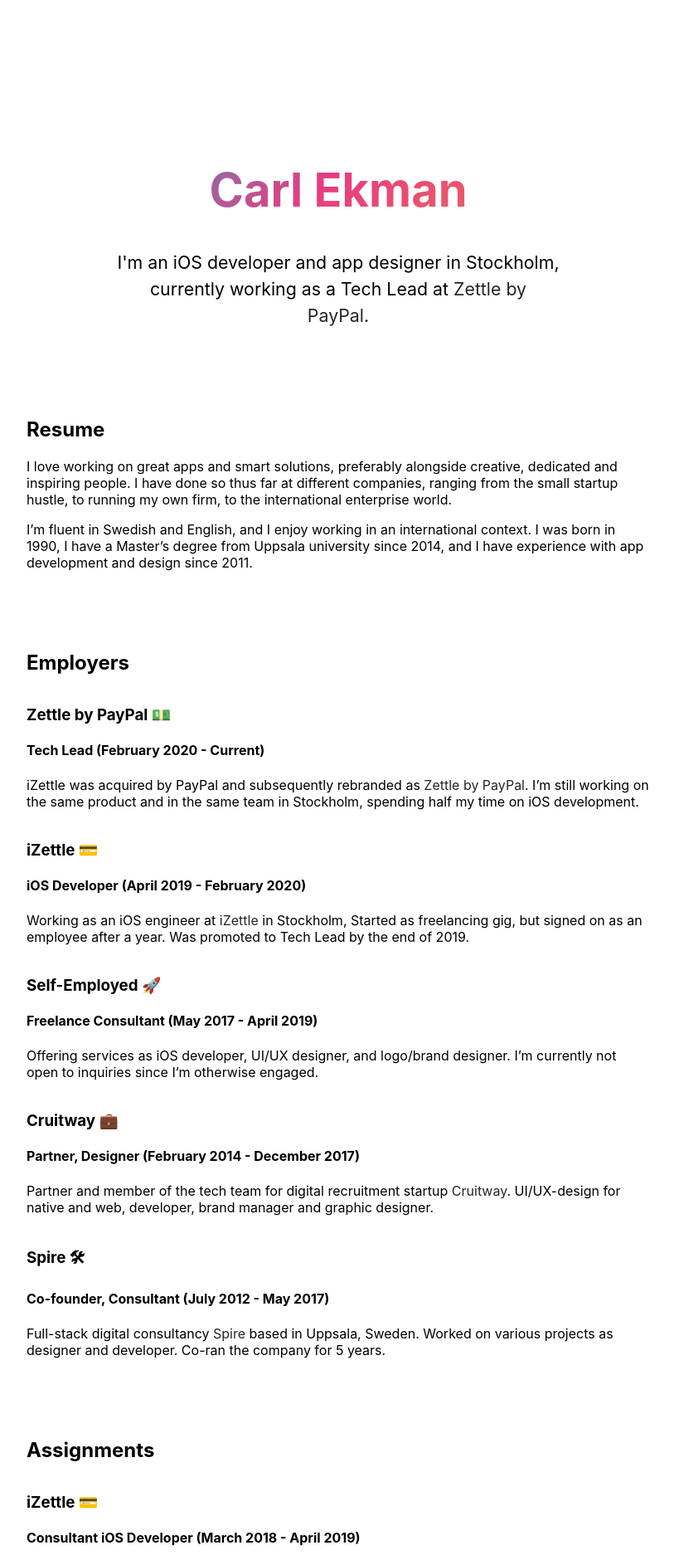
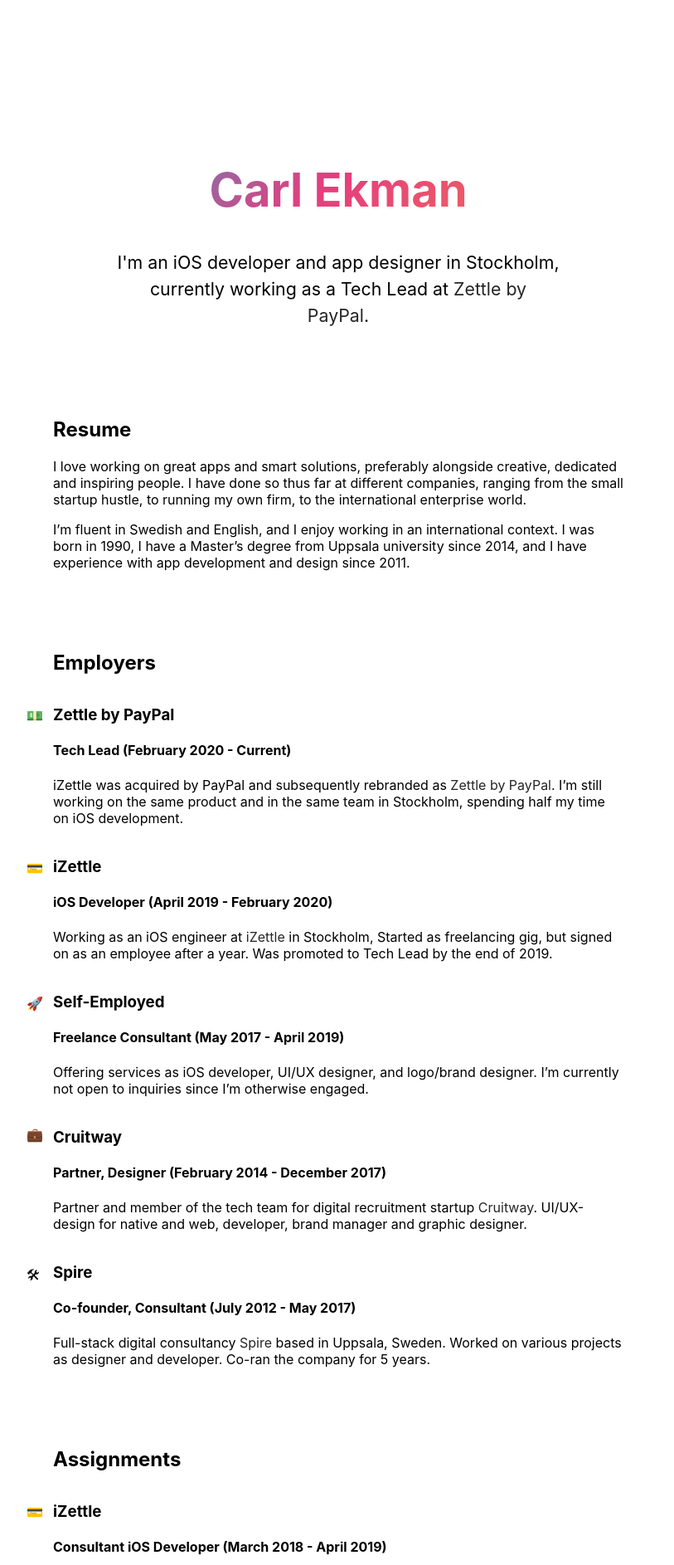
Before and after one commit to CarlEkman/CarlEkman.github.io, a Jekyll site: the page built from resume.md, in a window 1280 px wide. Shown: the top 1886 px of the page at 83% size, without its empty margins (232-1045 px from the left). Built offline with Jekyll 4.4.1, drawn with Linux system fonts in a browser that asks for light colours; some of the changed text lies outside the part shown.

Commit message:
Move emojis to margin in resume

```diff
--- a/_sass/no-theme.scss
+++ b/_sass/no-theme.scss
@@ -24,6 +24,10 @@ footer {
   max-width: 30em;
   text-align: center;
   color: gray;
+}
+
+section {
+  margin: 0 2em;
 }
 
 .signature {
--- a/resume.md
+++ b/resume.md
@@ -12,50 +12,77 @@ I’m fluent in Swedish and English, and I enjoy working in an international con
 
 ## Employers
 
-### Zettle by PayPal 💵
+💵
+{: style="float: left; margin: 1.2em 0 0 -2em;"}
+
+### Zettle by PayPal
 #### Tech Lead (February 2020 - Current)
 iZettle was acquired by PayPal and subsequently rebranded as [Zettle by PayPal](http://www.zettle.com).
 I'm still working on the same product and in the same team in Stockholm, spending half my time on iOS development.
 
-### iZettle 💳
+💳
+{: style="float: left; margin: 1.5em 0 0 -2em;"}
+
+### iZettle
 #### iOS Developer (April 2019 - February 2020)
 Working as an iOS engineer at [iZettle](http://www.izettle.com) in Stockholm, Started as freelancing gig, but signed on as an employee after a year.
 Was promoted to Tech Lead by the end of 2019.
 
-### Self-Employed 🚀
+🚀
+{: style="float: left; margin: 1.5em 0 0 -2em;"}
+
+### Self-Employed
 #### Freelance Consultant (May 2017 - April 2019)
 Offering services as iOS developer, UI/UX designer, and logo/brand designer.
 I'm currently not open to inquiries since I'm otherwise engaged.
 
-### Cruitway 💼
+💼
+{: style="float: left; margin: 1.2em 0 0 -2em;"}
+
+### Cruitway
 #### Partner, Designer (February 2014 - December 2017)
 Partner and member of the tech team for digital recruitment startup [Cruitway](http://www.cruitway.com). UI/UX-design for native and web, developer, brand manager and graphic designer.
 
-### Spire 🛠
+🛠
+{: style="float: left; margin: 1.5em 0 0 -2em;"}
+
+### Spire
 #### Co-founder, Consultant (July 2012 - May 2017)
 Full-stack digital consultancy [Spire](http://www.spire.se) based in Uppsala, Sweden. Worked on various projects as designer and developer. Co-ran the company for 5 years.
 
 
 ## Assignments
 
-### iZettle 💳
+💳
+{: style="float: left; margin: 1.2em 0 0 -2em;"}
+
+### iZettle
 #### Consultant iOS Developer (March 2018 - April 2019)
 I started my consultant assignment as an iOS engineer at iZettle in March of 2018, and after 13 months I accepted an offer to join the force as an employee. In late 2019 I was promoted to Tech Lead.
 
-### Santander Consumer Bank 🏦
+🏦
+{: style="float: left; margin: 1.5em 0 0 -2em;"}
+
+### Santander Consumer Bank
 #### Consultant iOS Developer (August 2017 - February 2018)
 Assigned to two undisclosed projects as an iOS resource at Santander Consumer Bank in Solna.
 Worked with Swift in a small agile team in a large, corporate environment.
 This was an assignment through the consultancy [Consid](https://consid.se) as a sub-contractor.
 
-### PostNord 📦
+📦
+{: style="float: left; margin: 1.5em 0 0 -2em;"}
+
+### PostNord
 #### Consultant iOS Developer (November 2016 - June 2017)
 Worked with creative agency [Bontouch](http://bontouch.com) in Stockholm, as a sub-contractor part of their mobile team developing the mobile apps for [PostNord](https://postnord.se). Development both in Objective-C and Swift.
 
 
 ## Education
 
-### Uppsala university 🏫
+🏫
+{: style="float: left; margin: 1.2em 0 0 -2em;"}
+
+### Uppsala university
 #### Master's degree in Computer and Information Engineering (August 2009 - June 2014)
 Minor specialization in HCI. Thesis project conducted at consultancy Netlight in Stockholm. Thesis available [here](https://uu.diva-portal.org/smash/get/diva2:754134/FULLTEXT01.pdf).
 
```
